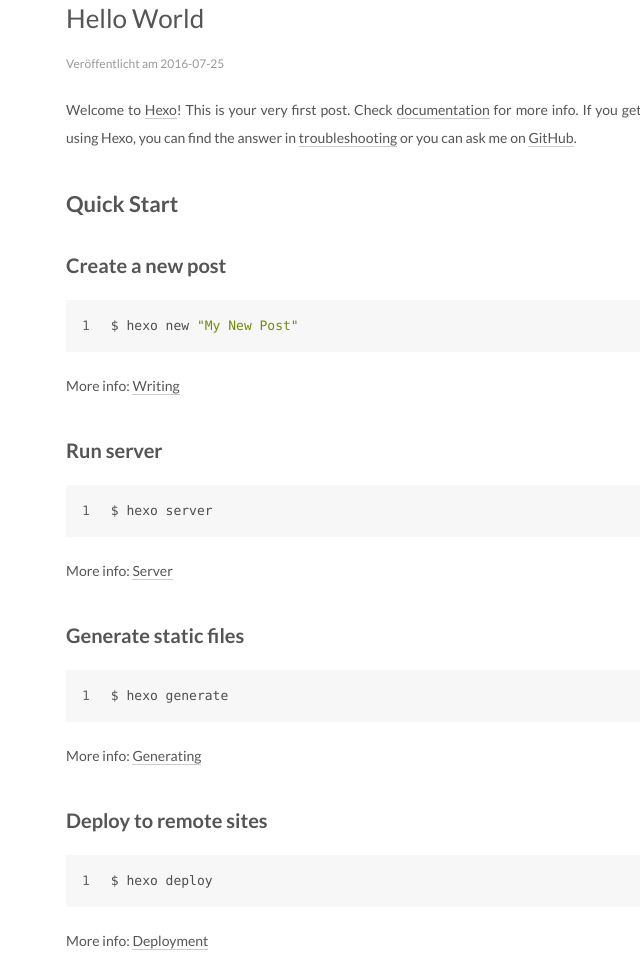
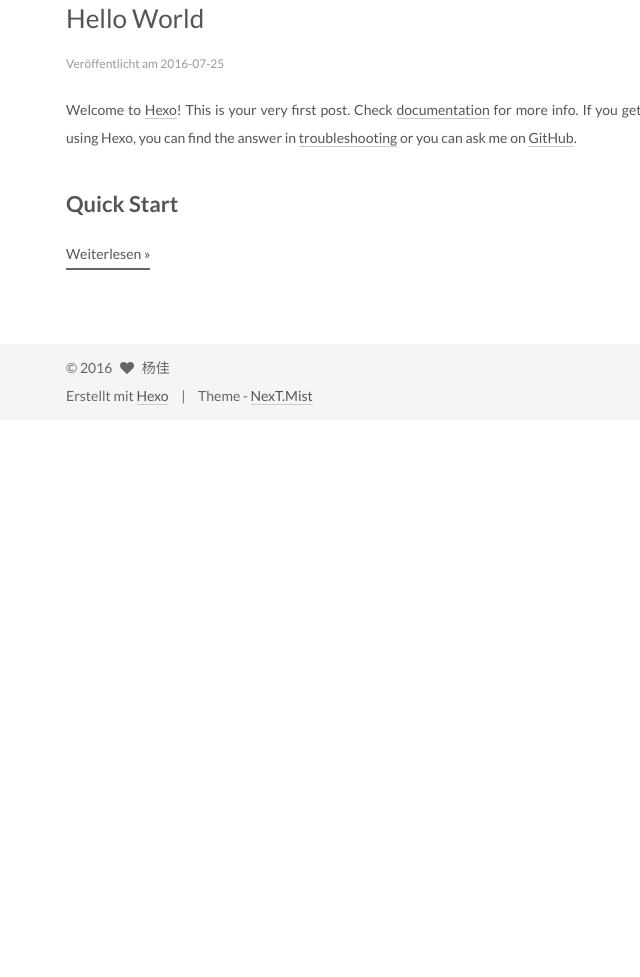
Before and after one commit to miantiao/blog, a plain HTML site: page index.html in a window 1280 px wide. Shown: the part 1321-2298 px from the top of the page, without its empty margins (224-864 px from the left). After the commit the page ends 1741 px from the top, so only its background shows below. Drawn offline with Linux system fonts and the light colour scheme.

Commit message:
Site updated: 2016-07-29 18:06:40

```diff
--- a/css/main.css
+++ b/css/main.css
@@ -1548,7 +1548,7 @@
   width: 4px;
   height: 4px;
   border-radius: 50%;
-  background: #052fcb;
+  background: #117c3d;
 }
 .links-of-blogroll {
   font-size: 13px;
--- a/index.html
+++ b/index.html
@@ -386,18 +386,13 @@
 
 
 
-
-            <p>Welcome to <a href="https://hexo.io/" target="_blank" rel="external">Hexo</a>! This is your very first post. Check <a href="https://hexo.io/docs/" target="_blank" rel="external">documentation</a> for more info. If you get any problems when using Hexo, you can find the answer in <a href="https://hexo.io/docs/troubleshooting.html" target="_blank" rel="external">troubleshooting</a> or you can ask me on <a href="https://github.com/hexojs/hexo/issues" target="_blank" rel="external">GitHub</a>.</p>
-<h2 id="Quick-Start"><a href="#Quick-Start" class="headerlink" title="Quick Start"></a>Quick Start</h2><h3 id="Create-a-new-post"><a href="#Create-a-new-post" class="headerlink" title="Create a new post"></a>Create a new post</h3><figure class="highlight bash"><table><tr><td class="gutter"><pre><div class="line">1</div></pre></td><td class="code"><pre><div class="line">$ hexo new <span class="string">"My New Post"</span></div></pre></td></tr></table></figure>
-<p>More info: <a href="https://hexo.io/docs/writing.html" target="_blank" rel="external">Writing</a></p>
-<h3 id="Run-server"><a href="#Run-server" class="headerlink" title="Run server"></a>Run server</h3><figure class="highlight bash"><table><tr><td class="gutter"><pre><div class="line">1</div></pre></td><td class="code"><pre><div class="line">$ hexo server</div></pre></td></tr></table></figure>
-<p>More info: <a href="https://hexo.io/docs/server.html" target="_blank" rel="external">Server</a></p>
-<h3 id="Generate-static-files"><a href="#Generate-static-files" class="headerlink" title="Generate static files"></a>Generate static files</h3><figure class="highlight bash"><table><tr><td class="gutter"><pre><div class="line">1</div></pre></td><td class="code"><pre><div class="line">$ hexo generate</div></pre></td></tr></table></figure>
-<p>More info: <a href="https://hexo.io/docs/generating.html" target="_blank" rel="external">Generating</a></p>
-<h3 id="Deploy-to-remote-sites"><a href="#Deploy-to-remote-sites" class="headerlink" title="Deploy to remote sites"></a>Deploy to remote sites</h3><figure class="highlight bash"><table><tr><td class="gutter"><pre><div class="line">1</div></pre></td><td class="code"><pre><div class="line">$ hexo deploy</div></pre></td></tr></table></figure>
-<p>More info: <a href="https://hexo.io/docs/deployment.html" target="_blank" rel="external">Deployment</a></p>
-
-
+          <p>Welcome to <a href="https://hexo.io/">Hexo</a>! This is your very first post. Check <a href="https://hexo.io/docs/">documentation</a> for more info. If you get any problems when using Hexo, you can find the answer in <a href="https://hexo.io/docs/troubleshooting.html">troubleshooting</a> or you can ask me on <a href="https://github.com/hexojs/hexo/issues">GitHub</a>.</p>
+<h2 id="Quick-Start"><a href="#Quick-Start" class="headerlink" title="Quick Start"></a>Quick Start</h2>
+          <div class="post-more-link text-center">
+            <a class="btn" href="/blog/2016/07/25/hello-world/#more" rel="contents">
+              Weiterlesen &raquo;
+            </a>
+          </div>
 
 
     </div>
```
Also changed, not shown: 2016/07/25/hello-world/index.html (+3 -2 lines).
